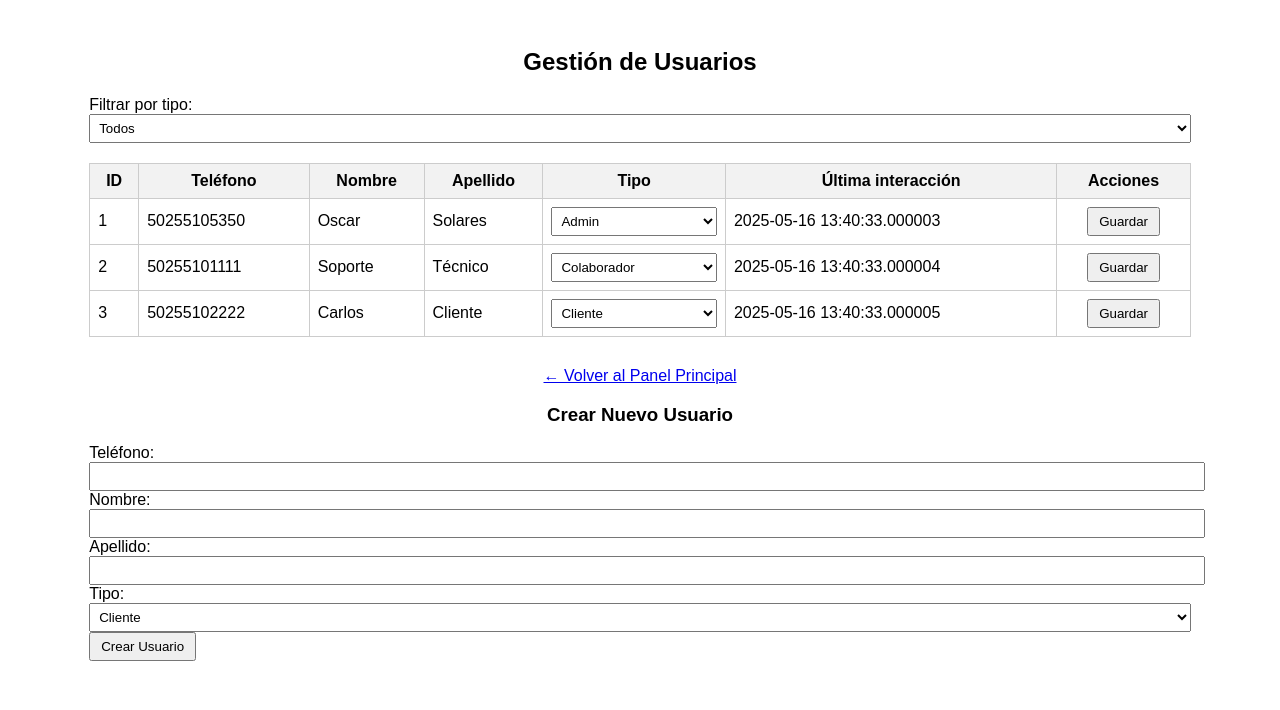
After one commit to Osolares/CHATBOTPYTHON, a Flask app: template templates/users.html in a window 1280 px wide. The commit adds this page. Shown: the top 710 px of the page. Run offline with Flask 3, Linux system fonts and the light colour scheme; the template is opened without the code that fills it: values that come from a table or form of the project are taken from there, others are empty; data comes from the database, SQL or seed files in the repository.

Commit message:
init_data

```diff
--- a/app.py
+++ b/app.py
@@ -71,12 +71,12 @@ def block(source, message):
         "web": ["correo@ejemplo.com"]
     }
 
-    TIPOS_BLOQUEADOS = {
-        "type": ["emoji", "reaction"]
-    }
+    #TIPOS_BLOQUEADOS = {
+    #    "type": ["emoji", "reaction"]
+    #}
 
     phone_number = message.get("from")
-    types = "type"
+    #types = "type"
     type_msg = message.get("type")
 
 
@@ -639,10 +639,9 @@ def send_messages(state: BotState) -> BotState:
                     })
                     bot_enviar_mensaje_whatsapp(typing_indicator, state)
 
-                time.sleep(3)
+                time.sleep(4)
 
                 bot_enviar_mensaje_whatsapp(mensaje, state)
-
 
 
             elif source == "telegram":
@@ -889,7 +888,7 @@ def manejar_comando_ofertas(number: str) -> List[Dict[str, Any]]:
                     "body": {"text": "¿Qué deseas hacer ahora?"},
                     "action": {
                         "buttons": [
-                            {"type": "reply", "reply": {"id": "1", "title": "🔧 Cotizar repuesto"}},
+                            {"type": "reply", "reply": {"id": "1", "title": "🔧 Cotizar"}},
                             {"type": "reply", "reply": {"id": "0", "title": "🏠 Menú principal"}}
                         ]
                     }
@@ -1198,45 +1197,45 @@ def webhook():
             threading.Thread(target=procesar_mensaje_entrada, args=(data,)).start()
 
 
-            try:
-                whatsapp_message_id = (
-                    data.get('entry', [{}])[0]
-                    .get('changes', [{}])[0]
-                    .get('value', {})
-                    .get('messages', [{}])[0]
-                    .get('id')
-                )
-
-                #if not whatsapp_message_id:
-                #    raise ValueError(f"No se encontró el WhatsApp Message ID en el webhook :  {data}")
-
-            except (IndexError, AttributeError, KeyError) as e:
-                print(f"Error extrayendo el message_id: {e}")
-                whatsapp_message_id = None
-
-            if whatsapp_message_id :
-                # Respuesta inmediata a WhatsApp para evitar reintentos
-                fake_state: BotState = {
-                    "phone_number": "unknown",  # o extraerlo del webhook si está disponible
-                    "user_msg": "",
-                    "response_data": [],
-                    "logs": [],
-                    "source": "whatsapp",
-                    "additional_messages": [],
-                    "session": None,
-                    "flujo_producto": None,
-                    "message_data": None,
-                }
-
-                typing_indicator = ({
-                  "messaging_product": "whatsapp",
-                  "status": "read",
-                  "message_id": whatsapp_message_id,
-                  "typing_indicator": {
-                    "type": "text"
-                  }
-                })
-                bot_enviar_mensaje_whatsapp(typing_indicator, fake_state)
+            #try:
+            #    whatsapp_message_id = (
+            #        data.get('entry', [{}])[0]
+            #        .get('changes', [{}])[0]
+            #        .get('value', {})
+            #        .get('messages', [{}])[0]
+            #        .get('id')
+            #    )
+#
+            #    #if not whatsapp_message_id:
+            #    #    raise ValueError(f"No se encontró el WhatsApp Message ID en el webhook :  {data}")
+#
+            #except (IndexError, AttributeError, KeyError) as e:
+            #    print(f"Error extrayendo el message_id: {e}")
+            #    whatsapp_message_id = None
+#
+            #if whatsapp_message_id :
+            #    # Respuesta inmediata a WhatsApp para evitar reintentos
+            #    fake_state: BotState = {
+            #        "phone_number": "unknown",  # o extraerlo del webhook si está disponible
+            #        "user_msg": "",
+            #        "response_data": [],
+            #        "logs": [],
+            #        "source": "whatsapp",
+            #        "additional_messages": [],
+            #        "session": None,
+            #        "flujo_producto": None,
+            #        "message_data": None,
+            #    }
+#
+            #    typing_indicator = ({
+            #      "messaging_product": "whatsapp",
+            #      "status": "read",
+            #      "message_id": whatsapp_message_id,
+            #      "typing_indicator": {
+            #        "type": "text"
+            #      }
+            #    })
+            #    bot_enviar_mensaje_whatsapp(typing_indicator, fake_state)
 
             return jsonify({'status': 'received'}), 200
 
@@ -1463,12 +1462,111 @@ def update_config():
 
     return redirect('/')  # Regresa al index con datos actualizados
 
+@flask_app.route('/delete-config', methods=['POST'])
+def delete_config():
+    config_id = request.form.get('id')
+    try:
+        config_item = Configuration.query.get(config_id)
+        if config_item:
+            db.session.delete(config_item)
+            db.session.commit()
+            agregar_mensajes_log(f"✅ Configuración eliminada: {config_item.key}")
+    except Exception as e:
+        db.session.rollback()
+        agregar_mensajes_log(f"❌ Error eliminando configuración: {str(e)}")
+
+    return redirect('/configuracion')
+
+@flask_app.route('/update-config-inline', methods=['POST'])
+def update_config_inline():
+    data = request.get_json()
+    config_id = data.get('id')
+    value = data.get('value')
+
+    try:
+        config_item = Configuration.query.get(config_id)
+        if config_item:
+            config_item.value = value
+            db.session.commit()
+            return jsonify({"message": "✅ Configuración actualizada correctamente"})
+        else:
+            return jsonify({"message": "❌ Configuración no encontrada"}), 404
+    except Exception as e:
+        db.session.rollback()
+        return jsonify({"message": f"❌ Error interno: {str(e)}"}), 500
+
+@flask_app.route('/usuarios')
+def vista_usuarios():
+    tipo = request.args.get('tipo')  # ?tipo=admin
+    if tipo:
+        usuarios = UserSession.query.filter_by(tipo_usuario=tipo).order_by(UserSession.last_interaction.desc()).all()
+    else:
+        usuarios = UserSession.query.order_by(UserSession.last_interaction.desc()).all()
+    return render_template('usuarios.html', usuarios=usuarios, tipo_filtro=tipo)
+
+@flask_app.route('/update-usuario-inline', methods=['POST'])
+def update_usuario_inline():
+    data = request.get_json()
+    user_id = data.get('id')
+    nombre = data.get('nombre')
+    apellido = data.get('apellido')
+    tipo_usuario = data.get('tipo_usuario')
+
+    try:
+        user = UserSession.query.get(user_id)
+        if user:
+            user.nombre = nombre
+            user.apellido = apellido
+            user.tipo_usuario = tipo_usuario
+            db.session.commit()
+            return jsonify({"message": "✅ Usuario actualizado correctamente"})
+        else:
+            return jsonify({"message": "❌ Usuario no encontrado"}), 404
+    except Exception as e:
+        db.session.rollback()
+        return jsonify({"message": f"❌ Error interno: {str(e)}"}), 500
+
+@flask_app.route('/crear-usuario', methods=['POST'])
+def crear_usuario():
+    phone_number = request.form.get('phone_number')
+    nombre = request.form.get('nombre')
+    apellido = request.form.get('apellido')
+    tipo_usuario = request.form.get('tipo_usuario', 'cliente')
+
+    if not phone_number or not nombre or not apellido:
+        return "❌ Faltan campos requeridos", 400
+
+    try:
+        existente = UserSession.query.filter_by(phone_number=phone_number).first()
+        if existente:
+            return "❌ El usuario con ese número ya existe", 400
+
+        nuevo = UserSession(
+            phone_number=phone_number,
+            nombre=nombre,
+            apellido=apellido,
+            tipo_usuario=tipo_usuario,
+            last_interaction=now()
+        )
+        db.session.add(nuevo)
+        db.session.commit()
+        return redirect('/usuarios')
+    except Exception as e:
+        db.session.rollback()
+        return f"❌ Error creando usuario: {str(e)}", 500
+
 # ------------------------------------------
 # Inicialización
 # ------------------------------------------
 
+#with flask_app.app_context():
+#    db.create_all()
 with flask_app.app_context():
     db.create_all()
 
+    from init_data import inicializar_todo
+    inicializar_todo()
+
+
 if __name__ == '__main__':
     flask_app.run(host='0.0.0.0', port=80, debug=True)
--- a/models.py
+++ b/models.py
@@ -12,6 +12,8 @@ class UserSession(db.Model):
     messenger_id = db.Column(db.String(50), unique=True)
     nombre = db.Column(db.String(25))
     apellido = db.Column(db.String(25))
+    tipo_usuario = db.Column(db.String(50), default='cliente')  # opciones: admin, colaborador, cliente
+
     #last_interaction = db.Column(db.DateTime, default=now)
     last_interaction = db.Column(db.DateTime, default=now)  # Usa la función centralizada
 
--- /dev/null
+++ b/templates/users.html
@@ -0,0 +1,139 @@
+<!DOCTYPE html>
+<html lang="es">
+
+<head>
+    <meta charset="UTF-8">
+    <title>Usuarios del Sistema</title>
+    <style>
+        body {
+            font-family: Arial, sans-serif;
+            padding: 20px;
+        }
+
+        table {
+            width: 90%;
+            margin: auto;
+            border-collapse: collapse;
+        }
+
+        th,
+        td {
+            border: 1px solid #ccc;
+            padding: 8px;
+        }
+
+        th {
+            background-color: #f2f2f2;
+        }
+
+        .acciones {
+            text-align: center;
+        }
+
+        input,
+        select {
+            width: 100%;
+            padding: 5px;
+        }
+
+        button {
+            padding: 5px 10px;
+        }
+    </style>
+</head>
+
+<body>
+    <h2 style="text-align:center;">Gestión de Usuarios</h2>
+
+    <div style="width:90%; margin:auto; margin-bottom:20px;">
+        <label for="filtro">Filtrar por tipo:</label>
+        <select id="filtro" onchange="filtrarTipo()">
+            <option value="">Todos</option>
+            <option value="admin" {% if tipo_filtro=='admin' %}selected{% endif %}>Admin</option>
+            <option value="colaborador" {% if tipo_filtro=='colaborador' %}selected{% endif %}>Colaborador</option>
+            <option value="cliente" {% if tipo_filtro=='cliente' %}selected{% endif %}>Cliente</option>
+        </select>
+    </div>
+
+    <table>
+        <tr>
+            <th>ID</th>
+            <th>Teléfono</th>
+            <th>Nombre</th>
+            <th>Apellido</th>
+            <th>Tipo</th>
+            <th>Última interacción</th>
+            <th class="acciones">Acciones</th>
+        </tr>
+        {% for user in usuarios %}
+        <tr data-id="{{ user.idUser }}">
+            <td>{{ user.idUser }}</td>
+            <td>{{ user.phone_number }}</td>
+            <td contenteditable="true" class="editable" data-field="nombre">{{ user.nombre }}</td>
+            <td contenteditable="true" class="editable" data-field="apellido">{{ user.apellido }}</td>
+            <td>
+                <select onchange="guardarUsuario({{ user.idUser }})" class="tipo_select">
+                    <option value="admin" {% if user.tipo_usuario=='admin' %}selected{% endif %}>Admin</option>
+                    <option value="colaborador" {% if user.tipo_usuario=='colaborador' %}selected{% endif %}>Colaborador
+                    </option>
+                    <option value="cliente" {% if user.tipo_usuario=='cliente' %}selected{% endif %}>Cliente</option>
+                </select>
+            </td>
+            <td>{{ user.last_interaction }}</td>
+            <td class="acciones">
+                <button onclick="guardarUsuario({{ user.idUser }})">Guardar</button>
+            </td>
+        </tr>
+        {% endfor %}
+    </table>
+
+    <div style="text-align:center; margin-top: 30px;">
+        <a href="/">← Volver al Panel Principal</a>
+    </div>
+
+    <h3 style="text-align:center;">Crear Nuevo Usuario</h3>
+    <form method="POST" action="/crear-usuario" style="width:90%; margin:auto; margin-bottom:30px;">
+        <label for="phone">Teléfono:</label>
+        <input type="text" name="phone_number" id="phone" required>
+
+        <label for="nombre">Nombre:</label>
+        <input type="text" name="nombre" id="nombre" required>
+
+        <label for="apellido">Apellido:</label>
+        <input type="text" name="apellido" id="apellido" required>
+
+        <label for="tipo_usuario">Tipo:</label>
+        <select name="tipo_usuario" id="tipo_usuario" required>
+            <option value="cliente">Cliente</option>
+            <option value="colaborador">Colaborador</option>
+            <option value="admin">Admin</option>
+        </select>
+
+        <button type="submit">Crear Usuario</button>
+    </form>
+
+    <script>
+        function filtrarTipo() {
+            const tipo = document.getElementById('filtro').value;
+            window.location.href = tipo ? `/usuarios?tipo=${tipo}` : '/usuarios';
+        }
+
+        function guardarUsuario(id) {
+            const row = document.querySelector(`tr[data-id='${id}']`);
+            const nombre = row.querySelector("[data-field='nombre']").innerText.trim();
+            const apellido = row.querySelector("[data-field='apellido']").innerText.trim();
+            const tipo = row.querySelector(".tipo_select").value;
+
+            fetch("/update-usuario-inline", {
+                method: "POST",
+                headers: { "Content-Type": "application/json" },
+                body: JSON.stringify({ id: id, nombre: nombre, apellido: apellido, tipo_usuario: tipo })
+            })
+                .then(res => res.json())
+                .then(data => alert(data.message || "✅ Usuario actualizado"))
+                .catch(err => alert("❌ Error actualizando usuario"));
+        }
+    </script>
+</body>
+
+</html>
--- a/woocommerce_service.py
+++ b/woocommerce_service.py
@@ -16,7 +16,7 @@ class WooCommerceService:
             params = {
                 'on_sale': 'true',
                 'status': 'publish',
-                'per_page': 25,  # Traer más para poder mezclar
+                'per_page': 20,  # Traer más para poder mezclar
                 '_fields': 'id,name,price,regular_price,sale_price,description,short_description,date_on_sale_to,permalink,images'
             }
 
@@ -40,7 +40,7 @@ class WooCommerceService:
             return ["📢 No hay ofertas disponibles en este momento."]
 
         mensajes = []
-        for producto in productos[:5]:  # Limitar a 5 productos
+        for producto in productos[:3]:  # Limitar a 5 productos
             try:
                 nombre = producto.get('name', 'Producto sin nombre')
                 precio = producto.get('price', 'Precio no disponible')
@@ -197,7 +197,7 @@ class WooCommerceService:
             mensaje += f"🔗 Ver más detalles aquí:\n{enlace}\n\n"
             # Manejo de stock
             if stock_status == 'outofstock' or stock_quantity <= 0:
-                mensaje += "⚠️ *ESTADO:* AGOTADO\n\n"
+                mensaje += "⚠️ *ESTADO:* AGOTADO\n\n Lo sentimos ya no contamos con este repuesto"
                 #mensaje += "💲 *Precio normal:* Q{precio_normal}\n\n"
                 mensaje += "📦 *Disponibilidad:* Puede consultarnos cuándo estará disponible\n"
             else:
```
Also changed, not shown: init_data.py (added, +46 -0 lines), templates/configuracion.html (+30 -3 lines).
